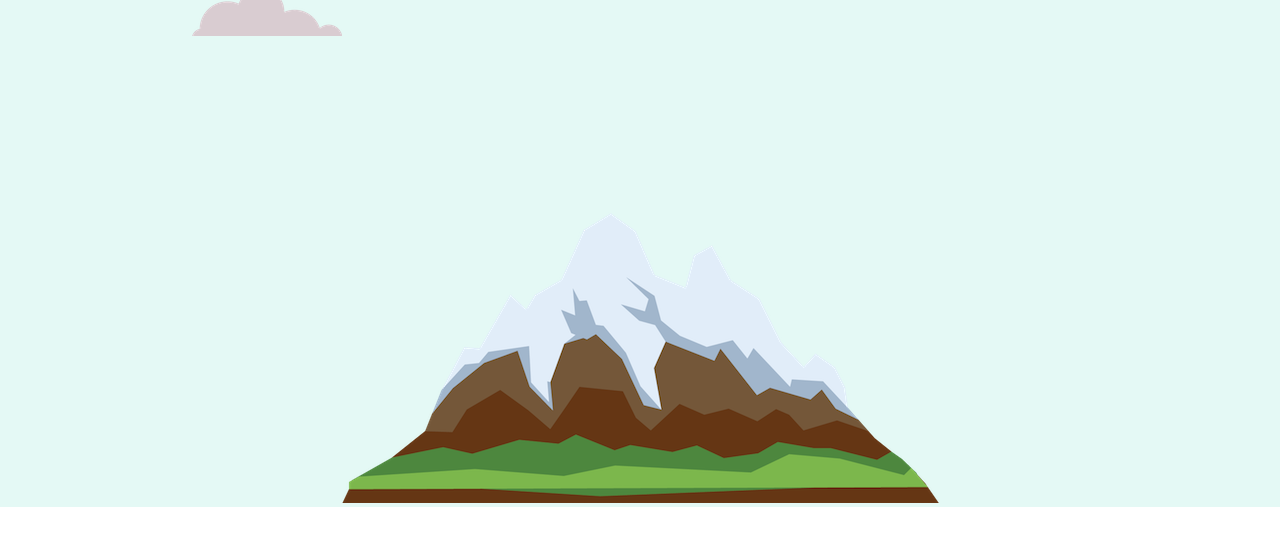
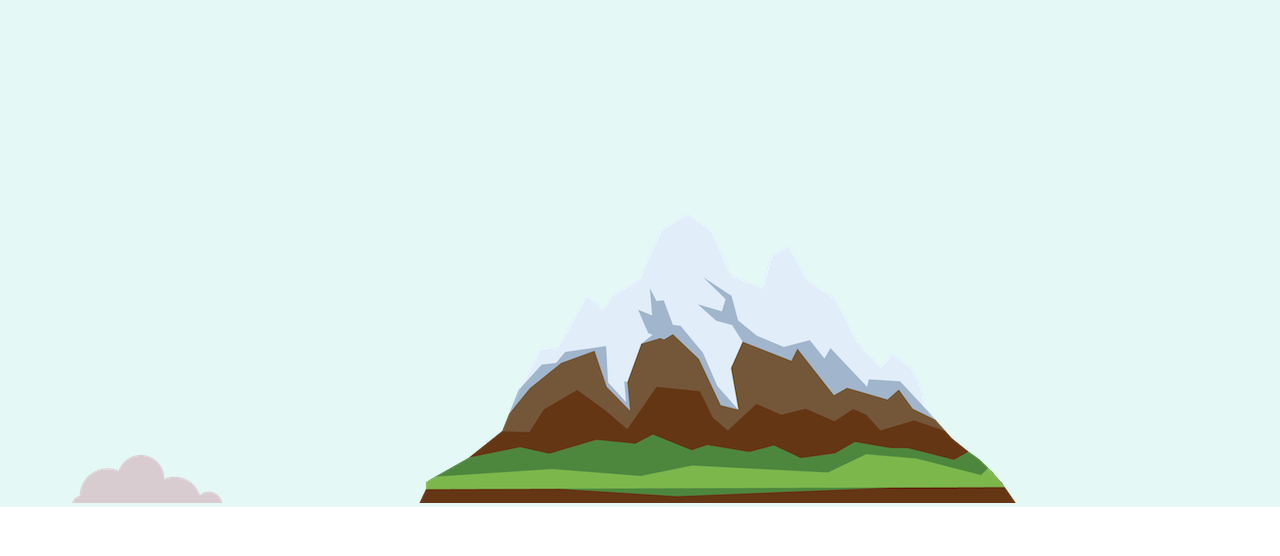
Before and after one commit to Chaitanya-Ashtekar/personal-site, a plain HTML site: page index.html in a window 1280 px wide. Shown: the part 244-800 px from the top of the page. Drawn offline with Linux system fonts and the light colour scheme.

Commit message:
Update styles.css

```diff
--- a/css/styles.css
+++ b/css/styles.css
@@ -63,9 +63,12 @@ a {
 }
 
 .bottom-cloud {
-  position: absolute;
+  /*position: absolute;
   left: 15%;
-  bottom: 65%;
+  bottom: 65%;*/
+  position: relative;
+  right: 15%;
+  top:65%;
 }
 
 .top-container {
@@ -188,3 +191,8 @@ a:hover {
   width: 75%;
   margin: auto;
 }
+
+.profile {
+  width: 75%;
+  margin: auto;
+}
```
